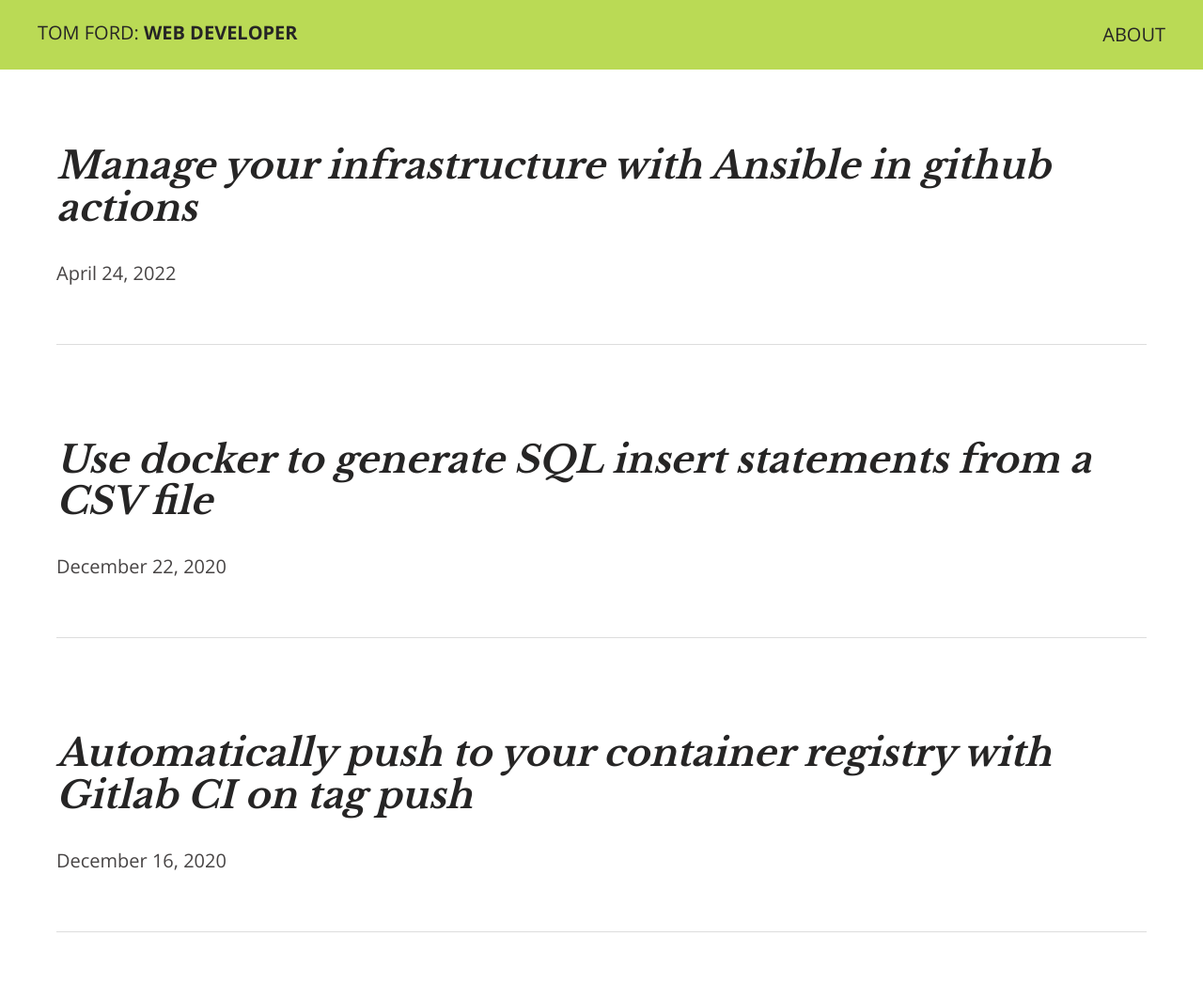
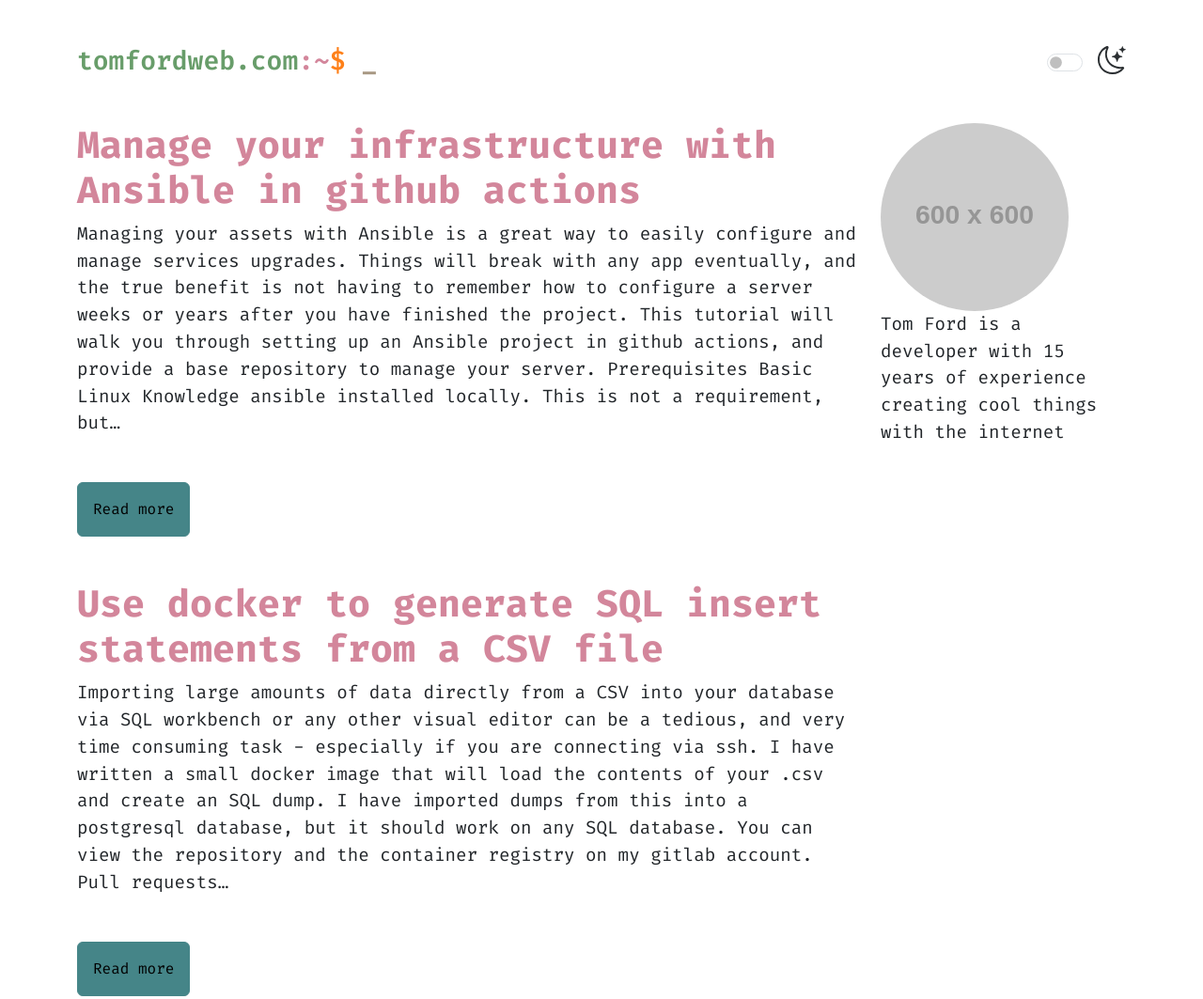
Before and after one commit to tomfordweb/tomfordweb.com, a Gatsby site: page / in a window 1280 px wide. Shown: the top 1063 px of the page at 94% size. Built offline with nearby package versions, Linux system fonts and the light colour scheme; Gatsby itself is replaced by a stand-in of ours; some packages are replaced by stand-ins of ours; placeholder pictures from the web are drawn by us.

Commit message:
gruvbox styling

```diff
--- a/package.json
+++ b/package.json
@@ -21,6 +21,7 @@
     "@fontsource/open-sans": "^4.5.8",
     "@mdx-js/mdx": "^1.6.22",
     "@mdx-js/react": "^1.6.22",
+    "bootstrap": "^5.3.8",
     "gatsby": "^4.12.1",
     "gatsby-plugin-google-gtag": "^4.12.1",
     "gatsby-plugin-manifest": "^4.12.1",
@@ -31,6 +32,7 @@
     "gatsby-remark-highlight-code": "^3.2.0",
     "gatsby-source-filesystem": "^4.12.1",
     "gatsby-transformer-remark": "^5.12.1",
+    "js-cookie": "^3.0.5",
     "react": "^17.0.1",
     "react-dom": "^17.0.1",
     "react-helmet": "^6.1.0",
--- /dev/null
+++ b/src/components/about-content.jsx
@@ -0,0 +1,15 @@
+import React from "react";
+import Layout from "../components/layout";
+import { Helmet } from "react-helmet";
+
+const AboutContent = () => {
+  return (
+    <>
+      <img src="https://placehold.co/600x600" className="img-fluid rounded-circle" style={{ maxWidth: "200px" }} />
+      <p>Tom Ford is a developer with 15 years of experience creating cool things with the internet</p>
+
+    </>
+  );
+};
+
+export default AboutContent;
--- a/src/components/layout.jsx
+++ b/src/components/layout.jsx
@@ -1,29 +1,58 @@
 import { Link } from "gatsby";
-import React from "react";
+import React, { useEffect, useState } from "react";
+import Cookies from 'js-cookie'
 
-export default function Layout({ pageClass, children }) {
+const checkIsDarkSchemePreferred = () => window?.matchMedia?.('(prefers-color-scheme:dark)')?.matches ?? false;
+
+const getDefualtColorValue = () => Cookies.get('preferredViewMode') ?? checkIsDarkSchemePreferred() ?? "dark";
+
+
+export default function Layout({ pageName, children }) {
+
+
+  const [viewMode, setViewMode] = useState(getDefualtColorValue());
+
+  useEffect(() => {
+    Cookies.set('preferredViewMode', viewMode)
+    console.log(viewMode)
+
+  }, [viewMode]);
+
+  const toggleColor = () => {
+    setViewMode(viewMode === "dark" ? "light" : "dark");
+  }
+  const iconSize = 30;
+
   return (
-    <>
-      <header id="site-header">
-        <div className="container">
-          <p id="logo">
-            <Link to="/">
-              Tom Ford: <strong>Web Developer</strong>
-            </Link>
-          </p>
-          <nav>
-            <ul>
-              <li>
-                <Link to="/about">About</Link>
-              </li>
-            </ul>
-          </nav>
+    <div className={viewMode === "dark" ? "bg-dark text-light" : ""} style={{ transition: 'background-color 0.2s linear' }}>
+      <header className="container py-3 py-lg-5 text-center d-flex justify-content-between" id="main-header">
+        <Link to="/" className="text-decoration-none">
+          <span className="cursor fira-code-semibold h3 text-light">
+            <span className="text-success">tomfordweb.com</span><span className="text-primary">:~</span><span className="text-secondary">$</span>&nbsp;
+          </span>
+        </Link>
+        <div className="form-check form-switch d-flex align-items-center">
+          <input className="form-check-input" type="checkbox" role="switch" id="toggleViewMode" onChange={toggleColor} />
+          <label className="ms-3 form-check-label" for="toggleViewMode">
+            {viewMode === "dark" ?
+              <svg xmlns="http://www.w3.org/2000/svg" width={iconSize} height={iconSize} fill="currentColor" className="bi bi-brightness-high text-yellow" viewBox="0 0 16 16">
+                <path d="M8 11a3 3 0 1 1 0-6 3 3 0 0 1 0 6m0 1a4 4 0 1 0 0-8 4 4 0 0 0 0 8M8 0a.5.5 0 0 1 .5.5v2a.5.5 0 0 1-1 0v-2A.5.5 0 0 1 8 0m0 13a.5.5 0 0 1 .5.5v2a.5.5 0 0 1-1 0v-2A.5.5 0 0 1 8 13m8-5a.5.5 0 0 1-.5.5h-2a.5.5 0 0 1 0-1h2a.5.5 0 0 1 .5.5M3 8a.5.5 0 0 1-.5.5h-2a.5.5 0 0 1 0-1h2A.5.5 0 0 1 3 8m10.657-5.657a.5.5 0 0 1 0 .707l-1.414 1.415a.5.5 0 1 1-.707-.708l1.414-1.414a.5.5 0 0 1 .707 0m-9.193 9.193a.5.5 0 0 1 0 .707L3.05 13.657a.5.5 0 0 1-.707-.707l1.414-1.414a.5.5 0 0 1 .707 0m9.193 2.121a.5.5 0 0 1-.707 0l-1.414-1.414a.5.5 0 0 1 .707-.707l1.414 1.414a.5.5 0 0 1 0 .707M4.464 4.465a.5.5 0 0 1-.707 0L2.343 3.05a.5.5 0 1 1 .707-.707l1.414 1.414a.5.5 0 0 1 0 .708" />
+              </svg>
+              :
+              <svg xmlns="http://www.w3.org/2000/svg" width={iconSize} height={iconSize} fill="currentColor" className="bi bi-moon-stars text-secondary-emphasis" viewBox="0 0 16 16">
+                <path d="M6 .278a.77.77 0 0 1 .08.858 7.2 7.2 0 0 0-.878 3.46c0 4.021 3.278 7.277 7.318 7.277q.792-.001 1.533-.16a.79.79 0 0 1 .81.316.73.73 0 0 1-.031.893A8.35 8.35 0 0 1 8.344 16C3.734 16 0 12.286 0 7.71 0 4.266 2.114 1.312 5.124.06A.75.75 0 0 1 6 .278M4.858 1.311A7.27 7.27 0 0 0 1.025 7.71c0 4.02 3.279 7.276 7.319 7.276a7.32 7.32 0 0 0 5.205-2.162q-.506.063-1.029.063c-4.61 0-8.343-3.714-8.343-8.29 0-1.167.242-2.278.681-3.286" />
+                <path d="M10.794 3.148a.217.217 0 0 1 .412 0l.387 1.162c.173.518.579.924 1.097 1.097l1.162.387a.217.217 0 0 1 0 .412l-1.162.387a1.73 1.73 0 0 0-1.097 1.097l-.387 1.162a.217.217 0 0 1-.412 0l-.387-1.162A1.73 1.73 0 0 0 9.31 6.593l-1.162-.387a.217.217 0 0 1 0-.412l1.162-.387a1.73 1.73 0 0 0 1.097-1.097zM13.863.099a.145.145 0 0 1 .274 0l.258.774c.115.346.386.617.732.732l.774.258a.145.145 0 0 1 0 .274l-.774.258a1.16 1.16 0 0 0-.732.732l-.258.774a.145.145 0 0 1-.274 0l-.258-.774a1.16 1.16 0 0 0-.732-.732l-.774-.258a.145.145 0 0 1 0-.274l.774-.258c.346-.115.617-.386.732-.732z" />
+              </svg>
+            }
+          </label>
         </div>
       </header>
-      <main className={pageClass}>{children}</main>
-      <footer id="site-footer">
+      <main id={pageName} className="container min-vh-100">
+        {children}
+      </main>
+      <footer className="container text-center pb-5 text-warning">
         &copy; {new Date().getFullYear()} - tomfordweb.com
       </footer>
-    </>
+    </div>
   );
 }
--- a/src/pages/index.js
+++ b/src/pages/index.js
@@ -1,44 +1,46 @@
 import * as React from "react";
 import Layout from "../components/layout";
 import { Link, graphql } from "gatsby";
-import { defineCustomElements as deckDeckGoHighlightElement } from "@deckdeckgo/highlight-code/dist/loader";
 import { Helmet } from "react-helmet";
+import AboutContent from "../components/about-content";
 
-// markup
-deckDeckGoHighlightElement();
 
 const IndexPage = ({ data }) => {
   return (
-    <Layout pageClass="IndexPage container mb-5">
+    <Layout pageName="IndexPage">
       <Helmet>
-        <title>Fullstack Web Developer - tomfordweb.com</title>
-        <meta
-          name="description"
-          content="This is the technical blog of Tom Ford, a Web Developer based out of
-          Kalamazoo, Michigan."
-        />
+        <title>tomfordweb.com | Web Developer</title>
       </Helmet>
-      <section>
+      <div className="row">
+        <section className="col-12 col-lg-9">
           {data.allMdx.nodes.map((node) => (
-          <article key={node.id} className="blog-excerpt">
+            <article key={node.id} className="blog-excerpt mb-5">
               <header>
-              <h1>
-                <Link to={`/${node.slug}`}>{node.frontmatter.title}</Link>
+                <h1 className="fira-code-bold">
+                  <Link to={`/${node.slug}`} className="text-decoration-none text-primary">{node.frontmatter.title}</Link>
                 </h1>
-              <time dateTime={node.frontmatter.date}>
+              </header>
+              <p className="mb-5">{node.excerpt}</p>
+              <footer className="d-flex justify-content-between">
+                <Link to={`/${node.slug}`} className="btn btn-info p-3">Read more</Link>
+                <time dateTime={node.frontmatter.date} className="text-white-50">
                   {node.frontmatter.date}
                 </time>
-            </header>
+              </footer>
             </article>
           ))}
         </section>
+        <aside className="col-12 col-md-8 col-md-offset-2 col-lg-3 col-lg-offset-0 d-flex flex-column">
+          <AboutContent />
+        </aside>
+      </div>
     </Layout>
   );
 };
 
 export const query = graphql`
         query {
-    allMdx(sort: { fields: frontmatter___date, order: DESC }) {
+          allMdx(sort: {fields: frontmatter___date, order: DESC }) {
           nodes {
           frontmatter {
           date(formatString: "MMMM D, YYYY")
@@ -46,7 +48,7 @@ export const query = graphql`
         }
         slug
         id
-        body
+        excerpt(pruneLength: 500)
       }
     }
   }
--- a/src/styles.scss
+++ b/src/styles.scss
@@ -1,246 +1,137 @@
-$themePrimary: #bada55;
-$themeSecondary: #bdbdbd;
-$textPrimary: #262525;
-$textSecondary: #474444;
-$linkColor: blue;
-$linkHoverColor: darken($linkColor, 20);
-$verticalGutter: 20px;
-$containerWidth: 1200px;
+@use "sass:map";
 
-:root {
-  --deckgo-highlight-code-carbon-margin: 0 0 40px 0;
+@import url('https://fonts.googleapis.com/css2?family=Fira+Code:wght@300..700&display=swap');
+
+// 1. Include functions first (so you can manipulate colors, SVGs, calc, etc)
+@import "../node_modules/bootstrap/scss/functions";
+
+// 2. Include any default variable overrides here
+// 3. Include remainder of required Bootstrap stylesheets (including any separate color mode stylesheets)
+@import "../node_modules/bootstrap/scss/variables";
+@import "../node_modules/bootstrap/scss/variables-dark";
+
+// 4. Include any default map overrides here
+$theme-colors: (
+  "primary": #d3869b,
+  "secondary": #fe8019,
+  "success": #689d6a,
+  "info": #458588,
+  "warning": #d79921,
+  "danger": #cc241d,
+  "light": #a89984,
+  "dark": #3c3836,
+  "yellow": #fabd2f
+);
+
+
+// 5. Include remainder of required parts
+@import "../node_modules/bootstrap/scss/maps";
+@import "../node_modules/bootstrap/scss/mixins";
+@import "../node_modules/bootstrap/scss/root";
+
+// 6. Include any other optional stylesheet partials as desired; list below is not inclusive of all available stylesheets
+@import "../node_modules/bootstrap/scss/utilities";
+@import "../node_modules/bootstrap/scss/reboot";
+@import "../node_modules/bootstrap/scss/type";
+@import "../node_modules/bootstrap/scss/images";
+@import "../node_modules/bootstrap/scss/containers";
+@import "../node_modules/bootstrap/scss/grid";
+@import "../node_modules/bootstrap/scss/helpers";
+// ...
+
+// 7. Optionally include utilities API last to generate classes based on the Sass map in `_utilities.scss`
+@import "../node_modules/bootstrap/scss/utilities/api";
+
+// 8. Add additional custom code here
+@import "bootstrap/scss/bootstrap";
+
+
+body {
+  font-family: "Fira Code", monospace;
+  font-optical-sizing: auto;
+  font-weight: 400;
+  font-style: normal;
+  font-size: 1.2em;
 }
 
-/**
-* Typography / Layout
-*/
-main {
-  min-height: 100vh;
+.fira-code-light {
+  font-family: "Fira Code", monospace;
+  font-optical-sizing: auto;
+  font-weight: 300;
+  font-style: normal;
 }
 
-%asPrimaryText {
-  color: $textPrimary !important;
-  &:hover {
-    color: darken($textPrimary, 20) !important;
+
+.fira-code-semibold {
+  font-family: "Fira Code", monospace;
+  font-optical-sizing: auto;
+  font-weight: 600;
+  font-style: normal;
+}
+
+.fira-code-bold {
+  font-family: "Fira Code", monospace;
+  font-optical-sizing: auto;
+  font-weight: 700;
+  font-style: normal;
+}
+
+.cursor:after {
+  content: "_";
+  opacity: 0;
+  animation: cursor 1s infinite;
+}
+
+@keyframes cursor {
+  0% {
+    opacity: 0;
   }
-}
-body {
-  font-family: "Open Sans";
-  font-size: 20px;
-  line-height: 1.5em;
-  color: $textPrimary;
+
+  40% {
+    opacity: 0;
+  }
+
+  50% {
+    opacity: 1;
+  }
+
+  90% {
+    opacity: 1;
+  }
+
+  100% {
+    opacity: 0;
+  }
 }
 
 code {
   border-radius: 5px;
   font-family: var(--deckgo-highlight-code-font-family, monospace);
-  padding: 2px 5px;
+  padding: 5px 10px;
   background: var(--deckgo-highlight-code-carbon-background, #282a36);
   color: var(--deckgo-highlight-code-token-selector, #50fa7b);
 }
 
-* {
-  box-sizing: border-box;
+
+a.badge {
+  text-decoration: none;
 }
 
-.mb-0 {
-  margin-bottom: 0 !important;
-}
-.mb-1 {
-  margin-bottom: 0.5rem;
-}
-.mb-2 {
-  margin-bottom: 1rem;
-}
-.text-italic {
-  font-style: italic;
-}
 
-p,
-li,
-h1,
-h2,
-h3,
-h4,
-h5,
-h6,
-.h1,
-.h2,
-.h3,
-.h4,
-.h5,
-.h6,
-.mb-3 {
-  margin-bottom: 1.5rem;
-}
-.mb-4 {
-  margin-bottom: 2rem;
-}
+#BlogPost {
 
-.mb-5 {
-  margin-bottom: 3.5rem;
-}
+  deckgo-highlight-code {
+    margin-bottom: map.get($spacers, 5)
+  }
 
-h1,
-h2,
-h3,
-h4,
-h5,
-h6,
-.h1,
-.h2,
-.h3,
-.h4,
-.h5,
-.h6 {
-  font-weight: 700;
-  font-family: "Libre Baskerville";
-  margin-bottom: 2rem;
-}
-b,
-strong {
-  font-weight: 700;
-}
+  img {
+    max-width: 100%;
+    height: auto;
+    //automatic margin on the bottom of blog post images
+    margin-bottom: map.get($spacers, 5)
+  }
 
-.h1,
-h1 {
-  font-size: 2rem;
-  @media only screen and (min-width: 540px) {
-    font-size: 2.5rem;
-    line-height: 2.8rem;
+  ul li {
+    margin-bottom: map.get($spacers, 2)
   }
 }
-
-.h2,
-h2 {
-  font-size: 2.2rem;
-  line-height: 1.2rem;
-}
-.h3,
-h3 {
-  font-size: 1.8rem;
-}
-
-.h4,
-h4 {
-  font-size: 1.6rem;
-}
-.h5,
-h5 {
-  font-size: 1.2rem;
-}
-.h6,
-a {
-  text-decoration: none;
-  color: $linkColor;
-  &:hover {
-    color: $linkHoverColor;
-  }
-}
-
-ul,
-ol {
-  margin-left: 40px;
-  li {
-    margin-bottom: 20px;
-  }
-}
-
-ul {
-  list-style-type: circle;
-}
-ol {
-  list-style-type: decimal;
-}
-
-/**
-* Begin custom styles
-*/
-.container {
-  max-width: $containerWidth;
-
-  @media only screen and (min-width: $containerWidth) {
-    padding-left: 0;
-    padding-right: 0;
-  }
-  margin: 0 auto;
-  padding-top: $verticalGutter;
-  padding-left: $verticalGutter;
-  padding-right: $verticalGutter;
-  display: flex;
-  flex-direction: column;
-}
-
-#site-header {
-  background: $themePrimary;
-  margin-bottom: 40px;
-
-  > div {
-    align-items: center;
-    justify-content: center;
-    flex-wrap: wrap;
-    flex-direction: row;
-    display: flex;
-  }
-
-  a {
-    @extend %asPrimaryText;
-  }
-  #logo {
-    display: inline-block;
-    margin-right: auto;
-    text-transform: uppercase;
-  }
-  ul {
-    margin: 0;
-    padding: 0;
-    margin-bottom: $verticalGutter;
-
-    > li {
-      display: inline;
-      text-transform: uppercase;
-      list-style-type: none;
-      margin-right: 20px;
-
-      &:last-child {
-        margin-right: 0;
-      }
-    }
-  }
-}
-#site-footer {
-  text-align: center;
-  padding: $verticalGutter 0;
-  background-color: $themeSecondary;
-}
-
-.IndexPage {
-  section {
-    display: flex;
-    align-items: flex-start;
-    flex-direction: column;
-
-    article {
-      padding: $verticalGutter;
-      width: 100%;
-
-      a {
-        @extend %asPrimaryText;
-      }
-    }
-  }
-}
-
-.blog-excerpt > header,
-.BlogPost > header {
-  width: 100%;
-  h1 {
-    font-style: italic;
-  }
-  time {
-    color: $textSecondary;
-  }
-  border-bottom: 1px solid #ddd;
-  margin-bottom: 3em;
-  padding-bottom: 3em;
-}
```
Also changed, not shown: src/pages/typography.jsx (deleted, +0 -46 lines), src/pages/{mdx.slug}.jsx (+10 -2 lines), wa666xg.png (added), 1 other file. Lines whose indentation alone changed are shown as unchanged.
